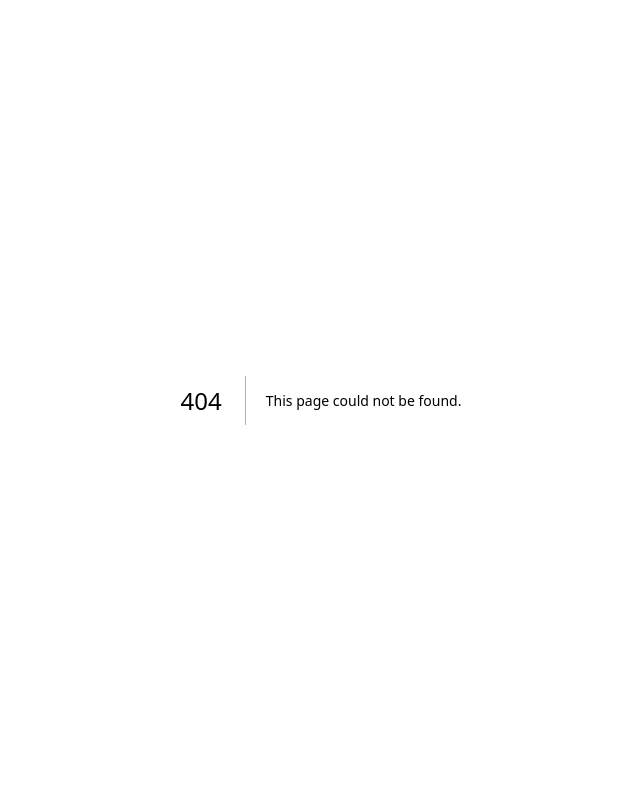
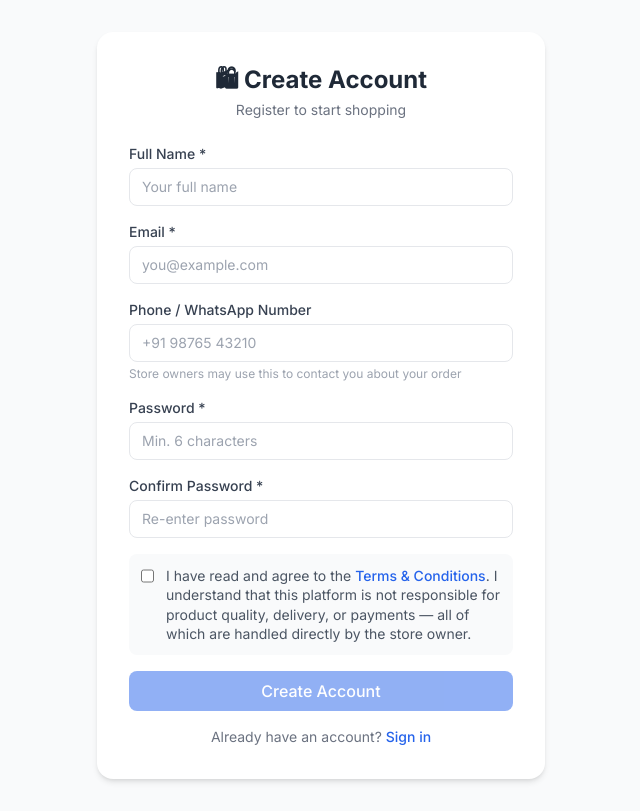
Before and after one commit to Pakshal/online-selling-platform, a Next.js app in the folder admin/: page /register in a window 1280 px wide. Before the commit this address had no page. Shown: the whole page, without its empty margins (319-959 px from the left). Built offline with nearby package versions, Linux system fonts and the light colour scheme.

Commit message:
Add registration page with terms and conditions

```diff
--- /dev/null
+++ b/admin/app/register/page.tsx
@@ -0,0 +1,242 @@
+"use client";
+import { useState } from "react";
+import { useRouter } from "next/navigation";
+import api from "@/lib/api";
+import { toast } from "sonner";
+
+const TERMS = `Terms & Conditions
+
+1. PURPOSE
+This platform is a marketplace that connects buyers with independent store owners. It is intended solely for buying and selling goods.
+
+2. PLATFORM RESPONSIBILITY
+We are not responsible for:
+- The quality, accuracy, or legality of any product listed by store owners.
+- How products are packaged, delivered, or received.
+- Any disputes between buyers and store owners regarding products or delivery.
+
+3. ORDER & DELIVERY
+- Orders are placed directly with the store owner.
+- The store owner will contact you on the phone/WhatsApp number you provide to confirm payment and arrange delivery.
+- Delivery timelines and methods are determined solely by the store owner.
+
+4. PAYMENTS
+- Payments are handled offline between you and the store owner.
+- This platform does not process any payments.
+
+5. CANCELLATIONS
+- You may cancel a pending order within 2 hours of placing it.
+- Orders cannot be cancelled once the store owner has confirmed, dispatched, or delivered them.
+
+6. DATA
+- Your contact information (name, phone, email, address) will be shared with the store owner to fulfil your order.
+
+By registering, you acknowledge that you have read, understood, and agree to these terms.`;
+
+export default function RegisterPage() {
+  const router = useRouter();
+  const [form, setForm] = useState({
+    full_name: "",
+    email: "",
+    phone_number: "",
+    password: "",
+    confirm_password: "",
+  });
+  const [termsAccepted, setTermsAccepted] = useState(false);
+  const [showTerms, setShowTerms] = useState(false);
+  const [loading, setLoading] = useState(false);
+
+  const handleChange = (e: React.ChangeEvent<HTMLInputElement>) => {
+    setForm({ ...form, [e.target.name]: e.target.value });
+  };
+
+  const handleSubmit = async (e: React.FormEvent) => {
+    e.preventDefault();
+    if (!termsAccepted) {
+      toast.error("Please accept the Terms & Conditions to continue");
+      return;
+    }
+    if (form.password !== form.confirm_password) {
+      toast.error("Passwords do not match");
+      return;
+    }
+    if (form.password.length < 6) {
+      toast.error("Password must be at least 6 characters");
+      return;
+    }
+    setLoading(true);
+    try {
+      await api.post("/auth/register", {
+        full_name: form.full_name,
+        email: form.email,
+        password: form.password,
+        phone_number: form.phone_number || undefined,
+        terms_accepted: true,
+      });
+      toast.success("Account created! Please log in.");
+      router.push("/login");
+    } catch (err: any) {
+      const msg = err?.response?.data?.detail ?? "Registration failed";
+      toast.error(msg);
+    } finally {
+      setLoading(false);
+    }
+  };
+
+  return (
+    <div className="min-h-screen flex items-center justify-center bg-gray-50 py-8">
+      <div className="bg-white p-8 rounded-2xl shadow-md w-full max-w-md">
+        <h1 className="text-2xl font-bold text-gray-800 mb-1 text-center">🛍 Create Account</h1>
+        <p className="text-sm text-gray-500 text-center mb-6">Register to start shopping</p>
+
+        <form onSubmit={handleSubmit} className="space-y-4">
+          <div>
+            <label className="block text-sm font-medium text-gray-700 mb-1">Full Name *</label>
+            <input
+              name="full_name"
+              type="text"
+              required
+              value={form.full_name}
+              onChange={handleChange}
+              className="w-full border rounded-lg px-3 py-2 text-sm focus:outline-none focus:ring-2 focus:ring-blue-500"
+              placeholder="Your full name"
+            />
+          </div>
+
+          <div>
+            <label className="block text-sm font-medium text-gray-700 mb-1">Email *</label>
+            <input
+              name="email"
+              type="email"
+              required
+              value={form.email}
+              onChange={handleChange}
+              className="w-full border rounded-lg px-3 py-2 text-sm focus:outline-none focus:ring-2 focus:ring-blue-500"
+              placeholder="you@example.com"
+            />
+          </div>
+
+          <div>
+            <label className="block text-sm font-medium text-gray-700 mb-1">
+              Phone / WhatsApp Number
+            </label>
+            <input
+              name="phone_number"
+              type="tel"
+              value={form.phone_number}
+              onChange={handleChange}
+              className="w-full border rounded-lg px-3 py-2 text-sm focus:outline-none focus:ring-2 focus:ring-blue-500"
+              placeholder="+91 98765 43210"
+            />
+            <p className="text-xs text-gray-400 mt-1">
+              Store owners may use this to contact you about your order
+            </p>
+          </div>
+
+          <div>
+            <label className="block text-sm font-medium text-gray-700 mb-1">Password *</label>
+            <input
+              name="password"
+              type="password"
+              required
+              value={form.password}
+              onChange={handleChange}
+              className="w-full border rounded-lg px-3 py-2 text-sm focus:outline-none focus:ring-2 focus:ring-blue-500"
+              placeholder="Min. 6 characters"
+            />
+          </div>
+
+          <div>
+            <label className="block text-sm font-medium text-gray-700 mb-1">Confirm Password *</label>
+            <input
+              name="confirm_password"
+              type="password"
+              required
+              value={form.confirm_password}
+              onChange={handleChange}
+              className="w-full border rounded-lg px-3 py-2 text-sm focus:outline-none focus:ring-2 focus:ring-blue-500"
+              placeholder="Re-enter password"
+            />
+          </div>
+
+          {/* T&C */}
+          <div className="flex items-start gap-3 bg-gray-50 p-3 rounded-lg">
+            <input
+              id="terms"
+              type="checkbox"
+              checked={termsAccepted}
+              onChange={(e) => setTermsAccepted(e.target.checked)}
+              className="mt-0.5 w-4 h-4 accent-blue-600"
+            />
+            <label htmlFor="terms" className="text-sm text-gray-600 leading-snug">
+              I have read and agree to the{" "}
+              <button
+                type="button"
+                onClick={() => setShowTerms(true)}
+                className="text-blue-600 hover:underline font-medium"
+              >
+                Terms & Conditions
+              </button>
+              . I understand that this platform is not responsible for product quality,
+              delivery, or payments — all of which are handled directly by the store owner.
+            </label>
+          </div>
+
+          <button
+            type="submit"
+            disabled={loading || !termsAccepted}
+            className="w-full bg-blue-600 text-white py-2 rounded-lg font-medium hover:bg-blue-700 disabled:opacity-50 transition"
+          >
+            {loading ? "Creating account…" : "Create Account"}
+          </button>
+        </form>
+
+        <p className="text-sm text-center text-gray-500 mt-4">
+          Already have an account?{" "}
+          <a href="/login" className="text-blue-600 hover:underline font-medium">
+            Sign in
+          </a>
+        </p>
+      </div>
+
+      {/* T&C Modal */}
+      {showTerms && (
+        <div className="fixed inset-0 bg-black/50 z-50 flex items-center justify-center p-4">
+          <div className="bg-white rounded-2xl max-w-lg w-full max-h-[80vh] flex flex-col">
+            <div className="p-5 border-b flex items-center justify-between">
+              <h2 className="text-lg font-bold text-gray-800">Terms & Conditions</h2>
+              <button
+                onClick={() => setShowTerms(false)}
+                className="text-gray-400 hover:text-gray-600 text-2xl leading-none"
+              >
+                ×
+              </button>
+            </div>
+            <div className="p-5 overflow-y-auto flex-1">
+              <pre className="text-sm text-gray-700 whitespace-pre-wrap font-sans leading-relaxed">
+                {TERMS}
+              </pre>
+            </div>
+            <div className="p-4 border-t flex gap-3">
+              <button
+                onClick={() => {
+                  setTermsAccepted(true);
+                  setShowTerms(false);
+                }}
+                className="flex-1 bg-blue-600 text-white py-2 rounded-lg font-medium hover:bg-blue-700 transition"
+              >
+                I Accept
+              </button>
+              <button
+                onClick={() => setShowTerms(false)}
+                className="flex-1 border border-gray-300 text-gray-700 py-2 rounded-lg font-medium hover:bg-gray-50 transition"
+              >
+                Close
+              </button>
+            </div>
+          </div>
+        </div>
+      )}
+    </div>
+  );
+}
```
